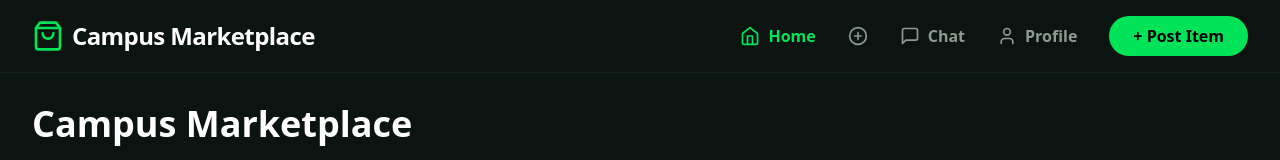
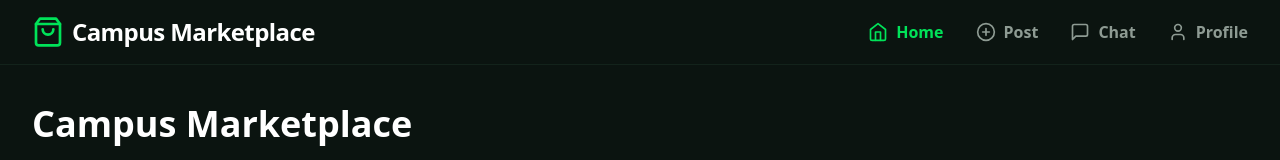
Before and after one commit to BU-SENG/foss-project-all-white, a React (Vite) app: page / in a window 1280 px wide. Shown: the top 160 px of the page. Built offline with nearby package versions, Linux system fonts and the light colour scheme; the HTML template or start-up script is replaced by a standard one.

Commit message:
Updated Navbar.jsx and Homepage.jsx (removed the green floating button)

```diff
--- a/src/HomeScreen.jsx
+++ b/src/HomeScreen.jsx
@@ -10,11 +10,7 @@ import mopImg from './assets/images/mop.jpeg';
 
 const HomeScreen = () => {
   const navigate = useNavigate();
-
-  // State for Category Filtering
   const [selectedCategory, setSelectedCategory] = useState('All');
-
-  // State for Search Functionality
   const [searchQuery, setSearchQuery] = useState('');
 
   const products = [
@@ -84,15 +80,9 @@ const HomeScreen = () => {
     }
   ];
 
-  // --- THE COMBINED FILTER LOGIC ---
   const filteredProducts = products.filter(product => {
-    // 1. Check Category
     const matchesCategory = selectedCategory === 'All' || product.category === selectedCategory;
-
-    // 2. Check Search Text (Case Insensitive)
     const matchesSearch = product.title.toLowerCase().includes(searchQuery.toLowerCase());
-
-    // Return items that match BOTH
     return matchesCategory && matchesSearch;
   });
 
@@ -104,13 +94,10 @@ const HomeScreen = () => {
 
         <div className="flex justify-between items-center mb-8">
           <h1 className="text-2xl md:text-4xl font-bold">Campus Marketplace</h1>
-          <button onClick={() => navigate('/create')} className="md:hidden bg-primary hover:bg-green-400 px-4 py-2 rounded-full font-bold text-black text-sm transition">
-            + Post Item
-          </button>
+          {/* REMOVED THE GREEN POST ITEM BUTTON FROM HERE */}
         </div>
 
         <div className="mb-8">
-          {/* Search Bar */}
           <div className="bg-surface flex items-center px-4 py-3 rounded-lg mb-4 w-full md:max-w-2xl border border-transparent focus-within:border-primary transition">
             <Search className="text-textMuted" size={20} />
             <input
@@ -118,18 +105,17 @@ const HomeScreen = () => {
               placeholder="Search for textbooks, furniture..."
               className="ml-3 flex-1 bg-transparent border-none outline-none text-white placeholder-textMuted"
               value={searchQuery}
-              onChange={(e) => setSearchQuery(e.target.value)} // Updates state when you type
+              onChange={(e) => setSearchQuery(e.target.value)}
             />
           </div>
 
-          {/* Categories Buttons */}
           <div className="flex gap-2 overflow-x-auto pb-2 no-scrollbar">
             {categories.map((cat, i) => (
               <button
                 key={i}
                 onClick={() => {
                   setSelectedCategory(cat);
-                  setSearchQuery(''); // Optional: Clear search when switching categories
+                  setSearchQuery('');
                 }}
                 className={`px-6 py-2 rounded-full text-sm whitespace-nowrap transition hover:bg-opacity-80 ${
                   selectedCategory === cat
@@ -143,7 +129,6 @@ const HomeScreen = () => {
           </div>
         </div>
 
-        {/* Displaying Filtered Results */}
         <div className="grid grid-cols-2 md:grid-cols-3 lg:grid-cols-4 gap-4 md:gap-6">
           {filteredProducts.length > 0 ? (
             filteredProducts.map((item) => (
@@ -162,7 +147,6 @@ const HomeScreen = () => {
               </div>
             ))
           ) : (
-            // Fallback if no items match
             <div className="col-span-full py-12 text-center text-textMuted">
               <p className="text-lg">No items found matching "{searchQuery}"</p>
             </div>
--- a/src/Navbar.jsx
+++ b/src/Navbar.jsx
@@ -1,5 +1,5 @@
 import React from 'react';
-import { Home, PlusCircle, MessageSquare, User, ShoppingBag } from 'lucide-react'; // Removed 'Search' icon import
+import { Home, PlusCircle, MessageSquare, User, ShoppingBag } from 'lucide-react';
 import { useNavigate, useLocation } from 'react-router-dom';
 
 const Navbar = () => {
@@ -9,7 +9,7 @@ const Navbar = () => {
 
   const tabs = [
     { name: 'Home', icon: Home, path: '/' },
-    // Removed Search Tab from here
+    // Post is now treated as a regular tab in the list, but highlighted
     { name: 'Post', icon: PlusCircle, path: '/create', highlight: true },
     { name: 'Chat', icon: MessageSquare, path: '/chat' },
     { name: 'Profile', icon: User, path: '/profile' },
@@ -29,25 +29,22 @@ const Navbar = () => {
                 <button
                     key={tab.name}
                     onClick={() => navigate(tab.path)}
-                    className={`flex items-center gap-2 font-bold transition hover:text-primary ${activeTab === tab.path ? 'text-primary' : 'text-textMuted'}`}
+                    className={`flex items-center gap-2 font-bold transition hover:text-primary ${
+                        activeTab === tab.path ? 'text-primary' : 'text-textMuted'
+                    }`}
                 >
+                    {/* On desktop, Post looks like a normal link but we can color it green if active */}
                     <tab.icon size={20} />
-                    {tab.name !== 'Post' && <span>{tab.name}</span>}
+                    <span>{tab.name}</span>
                 </button>
             ))}
-            <button
-                onClick={() => navigate('/create')}
-                className="bg-primary hover:bg-green-400 text-black px-6 py-2 rounded-full font-bold transition transform hover:scale-105"
-            >
-                + Post Item
-            </button>
+            {/* REMOVED THE SEPARATE GREEN BUTTON FROM HERE */}
         </div>
       </div>
 
       {/* MOBILE BOTTOM NAVIGATION */}
       <div className="md:hidden fixed bottom-0 left-0 right-0 bg-background border-t border-surface px-6 py-3 z-50">
         <div className="flex justify-between items-center px-4">
-          {/* Added px-4 for better spacing since we have fewer items now */}
           {tabs.map((tab) => (
             <button
               key={tab.name}
@@ -55,8 +52,11 @@ const Navbar = () => {
               className="flex flex-col items-center justify-center w-12"
             >
               {tab.highlight ? (
-                <div className="bg-primary p-3 rounded-full -mt-10 shadow-lg border-4 border-background">
+                // The Floating Plus Button
+                <div className="bg-primary p-3 rounded-full -mt-10 shadow-lg border-4 border-background flex flex-col items-center justify-center">
                   <tab.icon size={24} color="#000" />
+                  {/* Caption added inside the circle for the floating button */}
+                  <span className="text-[10px] font-bold text-black mt-0.5">{tab.name}</span>
                 </div>
               ) : (
                 <>
```
